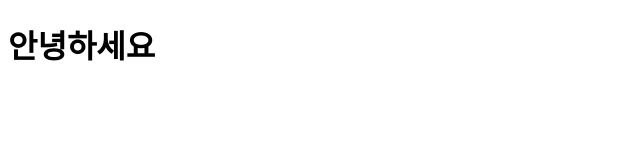
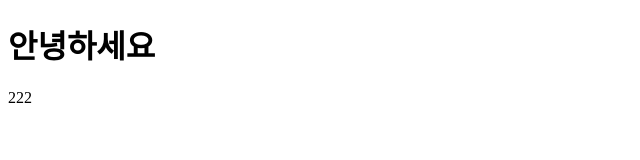
Before and after one commit to teve4101/git_test, a plain HTML site: page git_test/index.html in a window 1280 px wide. Shown: the full height of the page, 0-640 px from the left. Drawn offline with Linux system fonts and the light colour scheme.

Commit message:
2nd
2222

```diff
--- a/git_test/index.html
+++ b/git_test/index.html
@@ -7,5 +7,8 @@
 </head>
 <body>
     <h1>안녕하세요</h1>
+    <section>
+        222
+    </section>
 </body>
 </html>
```
